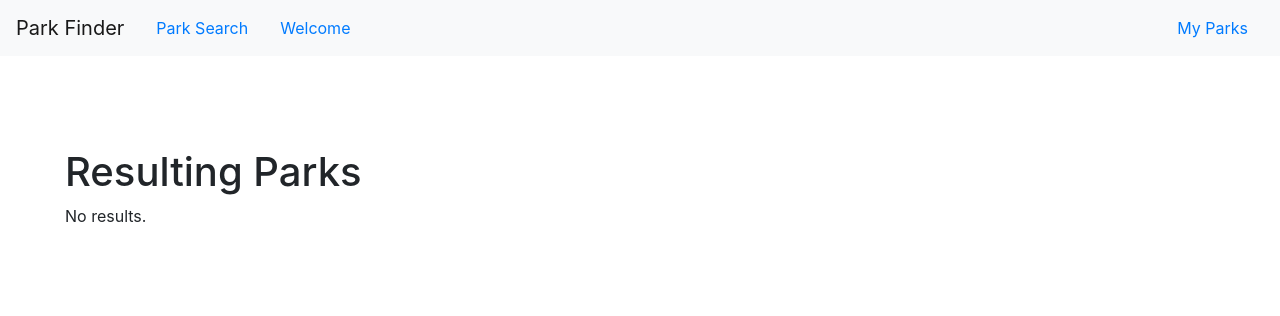
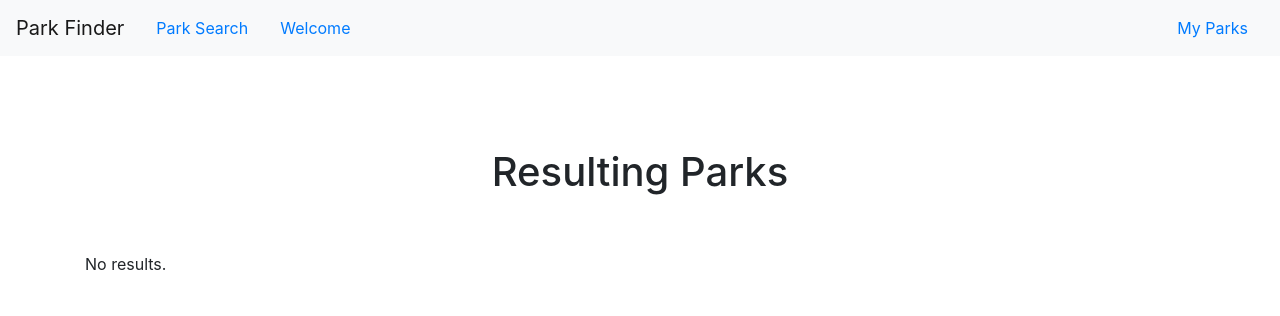
Before and after one commit to LNgroff/park-finder, a Flask app: template templates/search_results.html in a window 1280 px wide. Shown: the top 316 px of the page. Run offline with Flask 2, Linux system fonts and the light colour scheme; the template is opened without the code that fills it, so the values that code supplies are empty.

Commit message:
added containers

```diff
--- a/templates/search_results.html
+++ b/templates/search_results.html
@@ -10,15 +10,16 @@
 
 
 {% block body %}
-
+    <div class="container">
     <br><br>
-    <h1>Resulting Parks</h1>
-
+        <div class="text-center">
+            <h1>Resulting Parks</h1><br><br>
+        </div>
     {% if parks %}
         <div class="container">
-            <div class="row">
+            <div class="row justify-content-around"">
             {% for key, value in parks.items() %}
-                <div class="col-3 mx-auto">
+                <div class="col-sm mx-auto">
                     <div class="card mb-3 shadow-sm" style="width: 15rem;">
                         <img class="card-img-top thumbnail" src="{{value['image']}}">
                         <div class="card-body">
@@ -36,7 +37,7 @@
 
     {% endif %}
 
-
+    </div>
 
 
 {% endblock %}
```
